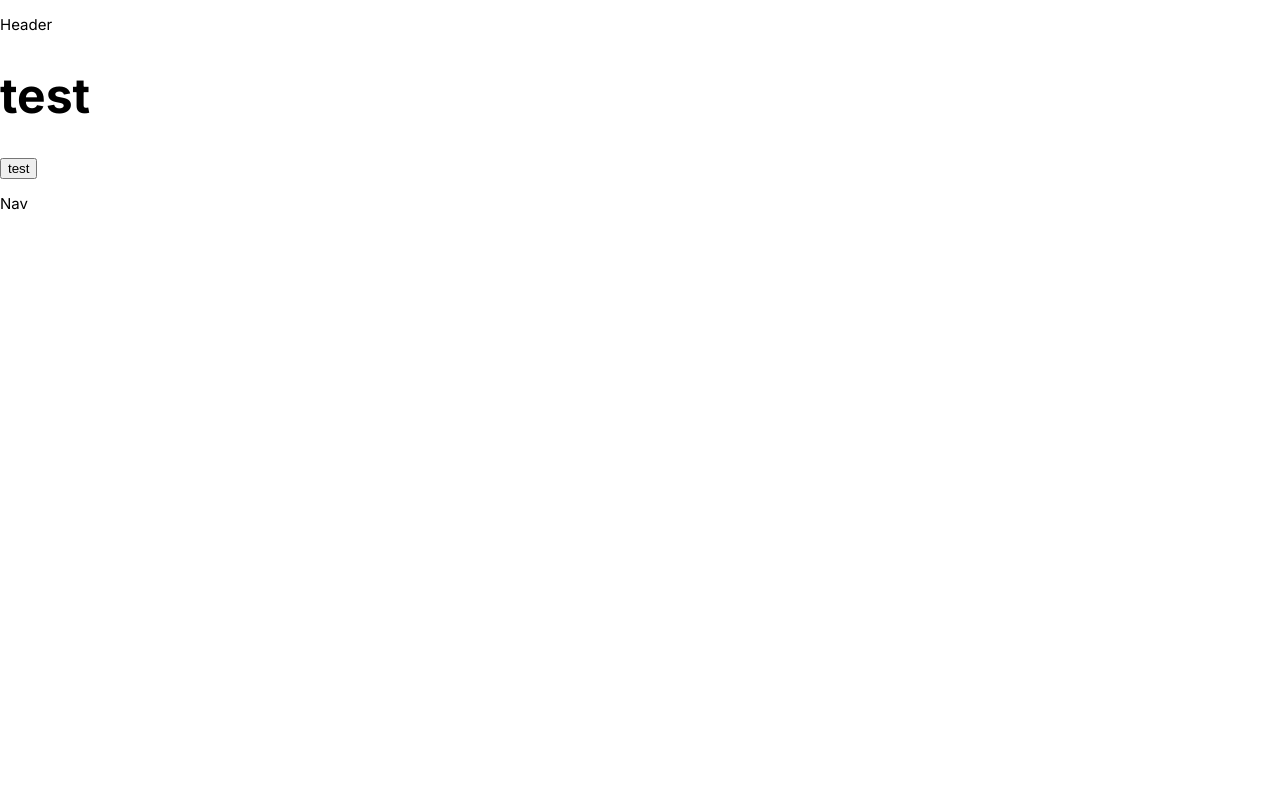
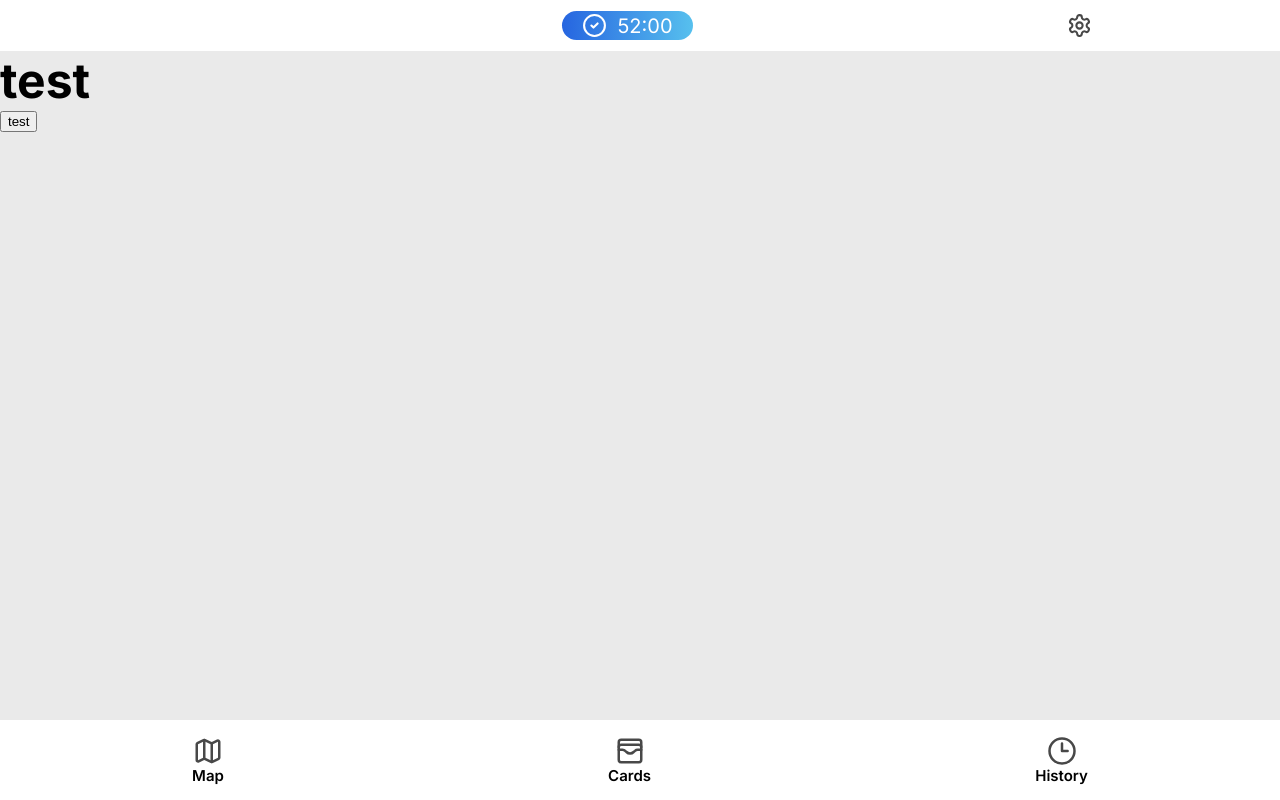
Before and after one commit to kadisonm/metro-app, a Next.js app: page / in a window 1280 px wide. Built offline with nearby package versions, Linux system fonts and the light colour scheme.

Commit message:
Add header and footer

```diff
--- a/next.config.js
+++ b/next.config.js
@@ -2,5 +2,5 @@ const nextConfig = {
     output: "export",
     images: {
       unoptimized: true
-    }
+    },
  }
--- a/package.json
+++ b/package.json
@@ -12,6 +12,7 @@
   },
   "dependencies": {
     "electron-serve": "^2.0.0",
+    "lucide-react": "^0.378.0",
     "next": "^14.2.3",
     "react": "^18",
     "react-dom": "^18"
--- a/src/components/header/index.tsx
+++ b/src/components/header/index.tsx
@@ -1,5 +1,18 @@
+import styles from './styles.module.scss'
+
+import { CircleCheck } from 'lucide-react';
+import { Settings } from 'lucide-react';
+
 export default function Header() {
     return (
-        <p>Header</p>
+        <div className={styles.primary}>
+            <div className="empty" />
+            <div className={styles.validated}>
+                <CircleCheck id="small" />
+                <h3>52:00</h3>
+            </div>
+
+            <Settings id="small" />
+        </div>
     )
 }
--- /dev/null
+++ b/src/components/header/styles.module.scss
@@ -0,0 +1,31 @@
+@import 'src/styles/variables';
+
+.primary {
+    margin: 0;
+    height: 51px;
+    width: 100%;
+    background-color: $background-header;
+
+    display: flex;
+    flex-direction: row;
+    justify-content: space-around;
+    align-items: center;
+
+    .validated {
+        display: flex;
+        justify-content: center;
+        align-items: center;
+        padding: 2px 20px 2px 20px;
+
+        border-radius: 90px;
+        gap: 10px;
+
+        color: $text-inverted;
+
+        svg {
+            color: $text-inverted;
+        }
+
+        background: linear-gradient(to right, $header-gradient-start, $header-gradient-end);
+    }
+}
--- a/src/components/nav/index.tsx
+++ b/src/components/nav/index.tsx
@@ -1,5 +1,24 @@
+import styles from './styles.module.scss'
+
+import { Map, WalletCards, Clock3} from 'lucide-react';
+
 export default function Nav() {
     return (
-        <p>Nav</p>
+        <div className={styles.primary}>
+            <div className={styles.item}>
+                <Map id="large" />
+                <h4>Map</h4>
+            </div>
+
+            <div className={styles.item}>
+                <WalletCards id="large" />
+                <h4>Cards</h4>
+            </div>
+
+            <div className={styles.item}>
+                <Clock3 id="large" />
+                <h4>History</h4>
+            </div>
+        </div>
     )
 }
--- /dev/null
+++ b/src/components/nav/styles.module.scss
@@ -0,0 +1,29 @@
+@import 'src/styles/variables';
+
+.primary {
+    margin: 0;
+    height: 80px;
+    width: 100%;
+
+    position: absolute;
+    bottom: 0;
+    left: 0;
+
+    background-color: $background-header;
+
+    display: flex;
+    flex-direction: row;
+    justify-content: space-around;
+    align-items: center;
+
+    .item {
+        display: flex;
+        flex-direction: column;
+        justify-content: center;
+        align-items: center;
+
+        h4 {
+            font-weight: 600;
+        }
+    }
+}
--- a/src/styles/globals.scss
+++ b/src/styles/globals.scss
@@ -2,21 +2,55 @@
 @import 'variables';
 
 body {
+    background-color: $background-primary;
     margin: 0;
+}
+
+#large {
+    width: $icon-large;
+    height: $icon-large;
+}
+
+#small {
+    width: $icon-small;
+    height: $icon-small;
+}
+
+svg {
+    color: $text-normal;
 }
 
 h1 {
     font-size: 48px;
+    font-weight: bold;
+    margin: 0;
+    padding: 0;
 }
 
 h2 {
     font-size: 32px;
+    font-weight: 400;
+    margin: 0;
+    padding: 0;
 }
 
 h3 {
     font-size: 20px;
+    font-weight: 400;
+    margin: 0;
+    padding: 0;
+}
+
+h4 {
+    font-size: 15px;
+    font-weight: 400;
+    margin: 0;
+    padding: 0;
 }
 
 p {
     font-size: 15px;
+    font-weight: normal;
+    margin: 0;
+    padding: 0;
 }
--- a/src/styles/variables.scss
+++ b/src/styles/variables.scss
@@ -1,7 +1,24 @@
-$primary-text-colour: #484848;
-$secondary-text-colour:  #FFFFFF;
+$color-primary: #26A8E0;
+$color-yellow: #FCB12E;
+$color-red: #ED1C24;
+$color-green: #30B457;
+$color-navy: #19335D;
 
-$primary-background-colour: #EAEAEA;
-$secondary-background-colour: #FFFFFF;
+$header-gradient-start: #2665E0;
+$header-gradient-end: #57C0EE;
 
-$primary-interactive-colour: #26A8E0;
+$background-primary: #EAEAEA;
+$background-secondary: #797979;
+
+$background-header: #FFFFFF;
+$background-footer: #FFFFFF;
+
+$interactive-normal: #797979;
+$interactive-hover: #555555;
+
+$text-normal: #484848;
+$text-muted: #656565;
+$text-inverted: #ffffff;
+
+$icon-large: 30px;
+$icon-small: 25px;
```
Also changed, not shown: 1 other file (tests, documents, lock files or other folders).
